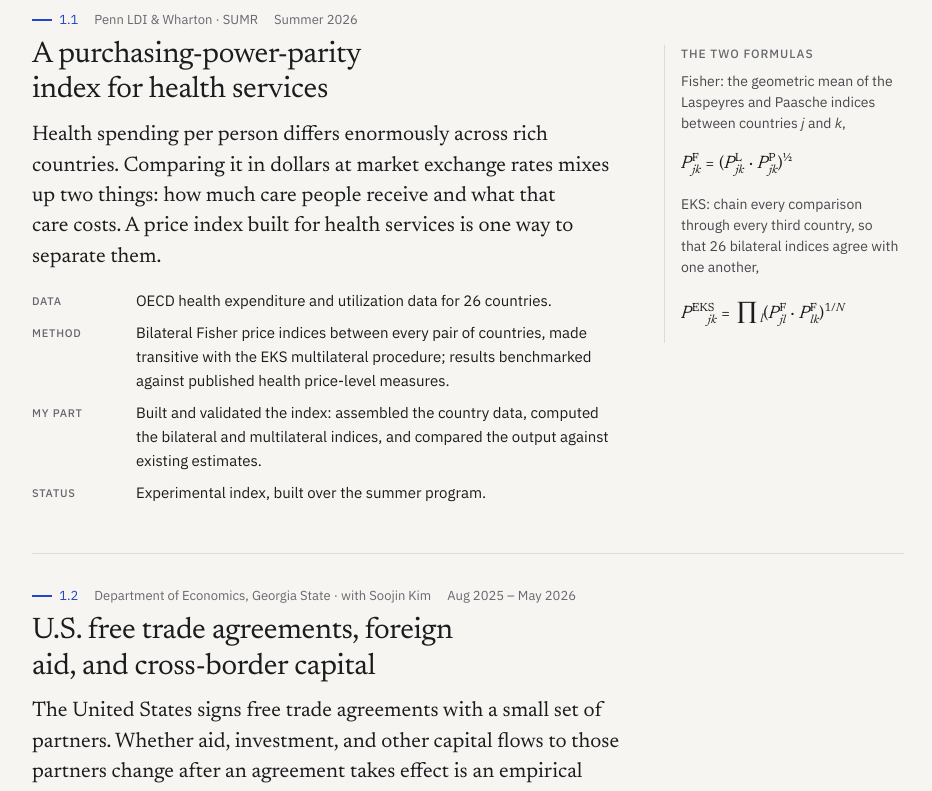
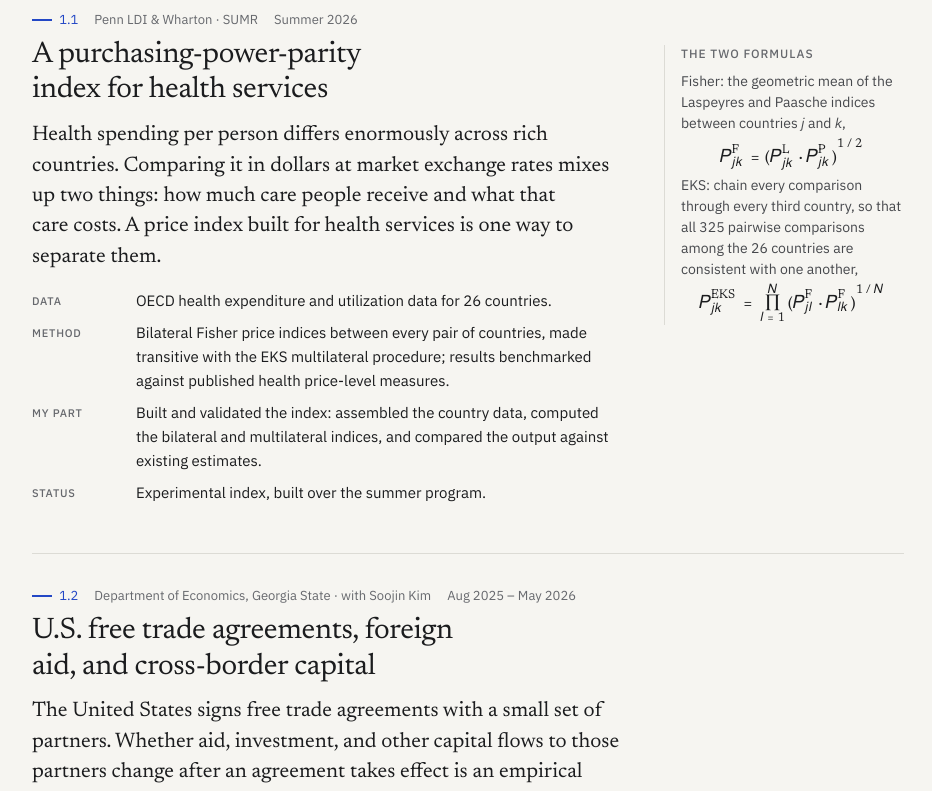
Before and after one commit to Animeshav14/animesh.website, a React (Vite) app: page / in a window 1280 px wide. Shown: the part 1520-2311 px from the top of the page, without its empty margins (280-1212 px from the left). Built offline with nearby package versions, Linux system fonts and the light colour scheme.

Commit message:
Correct research claims, formulas, and contact details

```diff
--- a/src/components/Home.jsx
+++ b/src/components/Home.jsx
@@ -158,50 +158,101 @@ function FisherNote() {
     <aside className="note" aria-label="Index formulas">
       <span className="label">The two formulas</span>
       <p>Fisher: the geometric mean of the Laspeyres and Paasche indices between countries <i>j</i> and <i>k</i>,</p>
-      <p className="math" aria-label="P F j k equals the square root of P L j k times P P j k">
-        <i>P</i>
-        <sup>F</sup>
-        <sub>
-          <i>jk</i>
-        </sub>
-        <span className="op">=</span>(<i>P</i>
-        <sup>L</sup>
-        <sub>
-          <i>jk</i>
-        </sub>
-        <span className="op">·</span>
-        <i>P</i>
-        <sup>P</sup>
-        <sub>
-          <i>jk</i>
-        </sub>
-        )<sup>½</sup>
+      <math display="block" className="math">
+        <mrow>
+          <msubsup>
+            <mi>P</mi>
+            <mrow>
+              <mi>j</mi>
+              <mi>k</mi>
+            </mrow>
+            <mi mathvariant="normal">F</mi>
+          </msubsup>
+          <mo>=</mo>
+          <msup>
+            <mrow>
+              <mo>(</mo>
+              <msubsup>
+                <mi>P</mi>
+                <mrow>
+                  <mi>j</mi>
+                  <mi>k</mi>
+                </mrow>
+                <mi mathvariant="normal">L</mi>
+              </msubsup>
+              <mo>·</mo>
+              <msubsup>
+                <mi>P</mi>
+                <mrow>
+                  <mi>j</mi>
+                  <mi>k</mi>
+                </mrow>
+                <mi mathvariant="normal">P</mi>
+              </msubsup>
+              <mo>)</mo>
+            </mrow>
+            <mrow>
+              <mn>1</mn>
+              <mo>/</mo>
+              <mn>2</mn>
+            </mrow>
+          </msup>
+        </mrow>
+      </math>
+      <p>
+        EKS: chain every comparison through every third country, so that all 325 pairwise comparisons among the 26
+        countries are consistent with one another,
       </p>
-      <p>EKS: chain every comparison through every third country, so that 26 bilateral indices agree with one another,</p>
-      <p className="math" aria-label="P EKS j k equals the product over l of P F j l times P F l k, to the power one over N">
-        <i>P</i>
-        <sup>EKS</sup>
-        <sub>
-          <i>jk</i>
-        </sub>
-        <span className="op">=</span>
-        <span className="big">∏</span>
-        <sub>
-          <i>l</i>
-        </sub>
-        (<i>P</i>
-        <sup>F</sup>
-        <sub>
-          <i>jl</i>
-        </sub>
-        <span className="op">·</span>
-        <i>P</i>
-        <sup>F</sup>
-        <sub>
-          <i>lk</i>
-        </sub>
-        )<sup>1/<i>N</i></sup>
-      </p>
+      <math display="block" className="math">
+        <mrow>
+          <msubsup>
+            <mi>P</mi>
+            <mrow>
+              <mi>j</mi>
+              <mi>k</mi>
+            </mrow>
+            <mi mathvariant="normal">EKS</mi>
+          </msubsup>
+          <mo>=</mo>
+          <munderover>
+            <mo>∏</mo>
+            <mrow>
+              <mi>l</mi>
+              <mo>=</mo>
+              <mn>1</mn>
+            </mrow>
+            <mi>N</mi>
+          </munderover>
+          <msup>
+            <mrow>
+              <mo>(</mo>
+              <msubsup>
+                <mi>P</mi>
+                <mrow>
+                  <mi>j</mi>
+                  <mi>l</mi>
+                </mrow>
+                <mi mathvariant="normal">F</mi>
+              </msubsup>
+              <mo>·</mo>
+              <msubsup>
+                <mi>P</mi>
+                <mrow>
+                  <mi>l</mi>
+                  <mi>k</mi>
+                </mrow>
+                <mi mathvariant="normal">F</mi>
+              </msubsup>
+              <mo>)</mo>
+            </mrow>
+            <mrow>
+              <mn>1</mn>
+              <mo>/</mo>
+              <mi>N</mi>
+            </mrow>
+          </msup>
+        </mrow>
+      </math>
     </aside>
   );
 }
@@ -386,7 +437,7 @@ function Education() {
           {education.awards.map((a) => (
             <li key={a.name}>
               {a.name}
-              {a.detail && <span className="detail"> — {a.detail}</span>}
+              {a.detail && <span className="detail"> ({a.detail})</span>}
             </li>
           ))}
         </ul>
@@ -553,7 +604,8 @@ function Skills() {
         <ul className="honors">
           {certifications.map((c) => (
             <li key={c.title}>
-              <A href={c.href}>{c.title}</A> <span className="detail">— {c.issuer}</span>
+              <A href={c.href}>{c.title}</A>
+              <span className="detail">, {c.issuer}</span>
             </li>
           ))}
         </ul>
@@ -577,8 +629,8 @@ function Contact() {
   return (
     <Section id="contact" no="9" title="Contact" wide>
       <p className="contact-lede">
-        Email is best. I am glad to hear about research assistant and predoctoral positions, and about any of the
-        questions near the top of this page.
+        Email is best. I am glad to hear about research assistant, predoctoral, and internship positions, and about
+        any of the questions near the top of this page.
       </p>
       <p className="big-email">
         <a href={`mailto:${person.email}`}>{person.email}</a>
@@ -592,7 +644,7 @@ function Contact() {
           <a href={person.cv} target="_blank" rel="noopener">
             Animesh_CV.pdf
           </a>{' '}
-          <span className="meta">one page, updated {person.updated}</span>
+          <span className="meta">one page, updated {person.cvUpdated}</span>
         </dd>
         <dt>GitHub</dt>
         <dd>
--- a/src/content.js
+++ b/src/content.js
@@ -10,6 +10,7 @@ export const person = {
   linkedin: 'https://www.linkedin.com/in/animeshshr/',
   transcript: 'https://drive.google.com/file/d/17cH6FQPHSLabMgkvpMRrX54O3gWH1BVL/view?usp=drive_link',
   updated: 'September 2026',
+  cvUpdated: 'August 2026',
 };
 
 // Questions the projects below have actually asked. Each points at its entry.
@@ -67,11 +68,11 @@ export const research = [
     setting: 'Independent research memo',
     when: 'Nov 2025',
     question:
-      'An inverted yield curve — short rates above long rates — has preceded every U.S. recession since the 1950s. How much forward-looking information does the 10-year minus 3-month spread carry on its own?',
+      'An inverted yield curve, with short rates above long rates, has preceded every U.S. recession since the late 1960s. How much does the 10-year minus 3-month spread say about the next twelve months on its own?',
     rows: [
       ['Data', 'Monthly 10-year and 3-month Treasury rates and the NBER recession indicator, from FRED.'],
       ['Method', 'Logistic regression and a random forest predicting whether a recession begins within twelve months; trained on data through about 2004 and tested on the most recent twenty years.'],
-      ['Result', 'Test-period AUC of about 0.64 (logit) and 0.66 (random forest) — moderate, but both models raise the predicted probability ahead of 2008 and 2020. A single predictor is the obvious limitation.'],
+      ['Result', 'Test-period AUC of about 0.64 (logit) and 0.66 (random forest). Both models raise the predicted probability ahead of 2008 and 2020, but the test window also includes the 2022–24 inversion, which was not followed by a recession. A single predictor is the main limitation.'],
     ],
     links: [
       { label: 'Memo (PDF)', href: 'https://github.com/Animeshav14/recession-nowcasting/blob/main/memo/memo.pdf' },
@@ -96,7 +97,7 @@ export const research = [
   {
     id: 'mental-models',
     weight: 'minor',
-    title: 'Mental models and health behavior — a scoping review',
+    title: 'Mental models and health behavior: a scoping review',
     setting: 'Penn LDI · SUMR',
     when: 'Summer 2026',
     summary:
@@ -231,7 +232,7 @@ export const leadership = {
   ],
   scope: '245+ members interested in economics, finance, consulting, and policy.',
   items: [
-    'Plan the year’s programming — speaker events, partnerships with other universities’ clubs, and career sessions.',
+    'Plan the year’s programming: speaker events, partnerships with other universities’ clubs, and career sessions.',
     'Built the club’s internship finder: a Streamlit app that loads a curated sheet of 100+ internships, filters by major, graduation year, industry, and location, and uses the OpenAI API to answer questions and give feedback on how a résumé fits a posting.',
   ],
 };
@@ -375,7 +376,7 @@ export const news = [
 
 export const skills = [
   ['Languages & tools', 'R, Stata, Python (pandas, NumPy, matplotlib, scikit-learn), SQL, Excel, LaTeX, Git, Jupyter'],
-  ['Econometrics', 'Panel data, event studies, difference-in-differences, regression and hypothesis testing, time series'],
+  ['Econometrics', 'Panel data, event studies, regression and hypothesis testing, time series'],
   ['Measurement', 'Index numbers (Fisher, EKS), cross-country data harmonization, survey microdata (ACS/IPUMS)'],
   ['Other methods', 'Principal components, k-means clustering, Monte Carlo simulation, classification models'],
   ['Spoken', 'English (fluent), Nepali (native)'],
```
